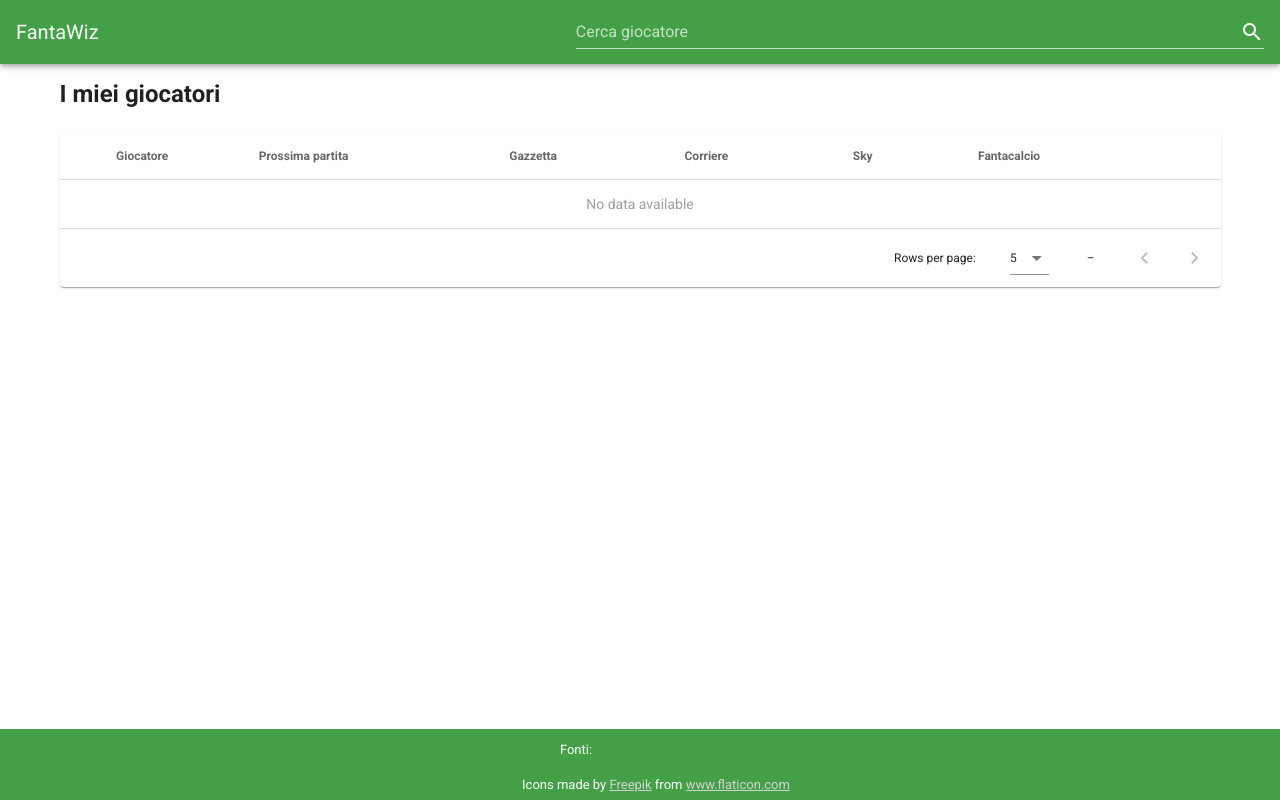
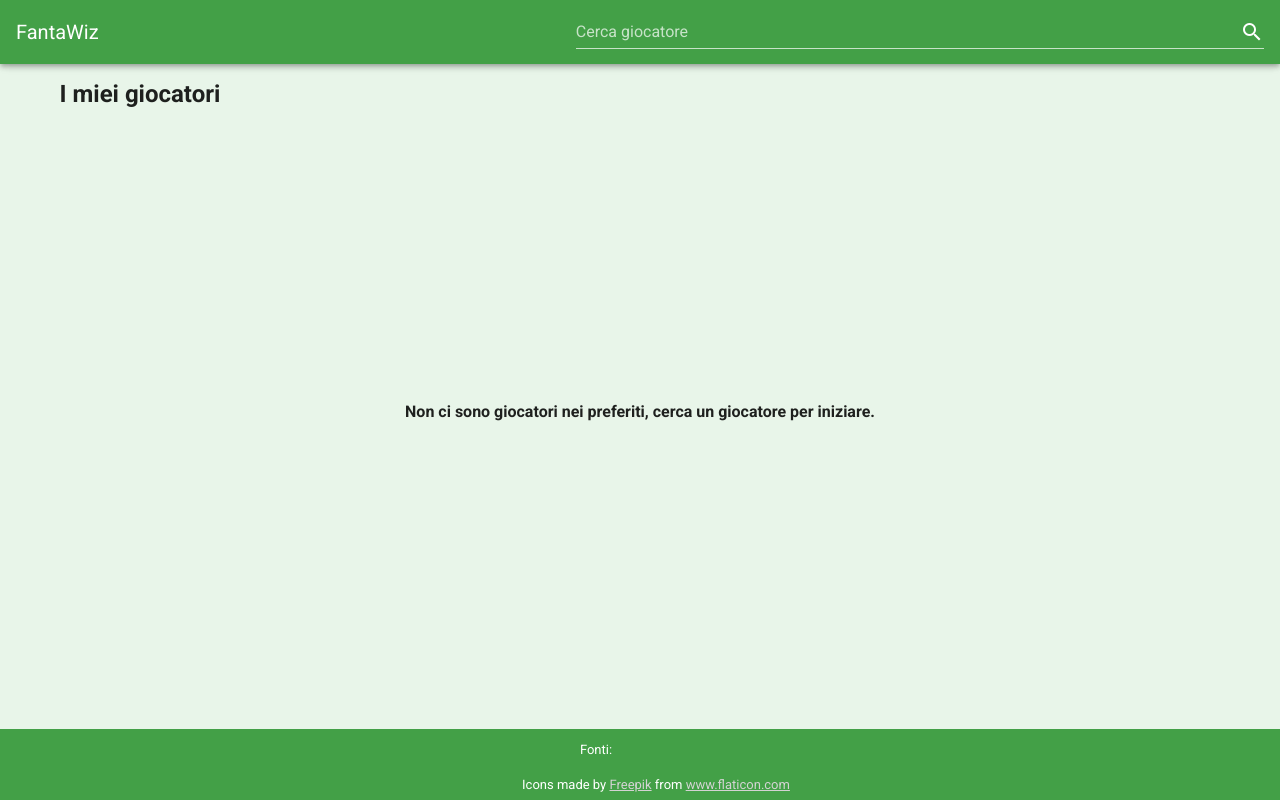
Before and after one commit to vittoriovaselli/FantaWiz, a Vue app in the folder fe/fantawiz-fe/: page / in a window 1280 px wide. Built offline with nearby package versions, Linux system fonts and the light colour scheme.

Commit message:
modified layout + re-written store and changed methods

```diff
--- a/fe/fantawiz-fe/src/App.vue
+++ b/fe/fantawiz-fe/src/App.vue
@@ -13,12 +13,13 @@
         label="Cerca giocatore"
         single-line
         hide-details
+        @keypress="searchResult"
       ></v-text-field>
     </v-app-bar>
 
     <v-content>
-      <Search :headers="headers" :search="search" @close="resetReserch"/>
-      <Favourites :headers="headers"/>
+      <Search :search="search" @close="resetReserch"/>
+      <Favourites />
       <IconLegend/>
     </v-content>
     <v-footer color="primary" id="footer">
@@ -33,9 +34,6 @@
         <a target="_blank" href="https://sport.sky.it/">
           <v-img src="../src/assets/icons/logos/sky-sport.png" width="30px"></v-img>
         </a>
-        <a target="_blank" href="https://www.corrieredellosport.it/">
-          <v-img src="../src/assets/icons/logos/corriere-dello-sport.png" width="30px"></v-img>
-        </a>
       </div>
       <div>Icons made by <a target="_blank" href="https://www.flaticon.com/authors/freepik" title="Freepik">Freepik</a> from <a target="_blank" href="https://www.flaticon.com/" title="Flaticon">www.flaticon.com</a></div>
       </v-footer>
@@ -46,6 +44,7 @@
 import Search from './components/Search';
 import Favourites from './components/Favourites';
 import IconLegend from './components/IconLegend';
+import { mapActions, mapMutations } from 'vuex';
 
 export default {
   name: 'App',
@@ -57,26 +56,28 @@ export default {
   },
 
   data: () => ({
-    headers: [
-      {
-        text: 'Giocatore',
-        align: 'center',
-        value: 'player'
-      },
-      { text: 'Prossima partita', value: 'prossimaPartita', filterable: false },
-      { text: 'Gazzetta', value: 'gazzetta', filterable: false },
-      { text: 'Corriere', value: 'corriere', filterable: false },
-      { text: 'Sky', value: 'sky', filterable: false },
-      { text: 'Fantacalcio', value: 'fantacalcio', filterable: false  },
-      { text: '', value: 'azione', filterable: false, sortable: false  }
-    ],
     search: '',
   }),
 
   methods: {
     resetReserch(){
       this.search = '';
-    }
+    },
+    ...mapActions([
+      'searchTerm',
+    ]),
+    ...mapMutations([
+      'clearSearchTable'
+    ]),
+    searchResult(event){
+      if (event.keyCode === 13) {
+        event.preventDefault();
+        this.searchTerm(this.search.trim().toLowerCase());
+      }
+      if(this.search === ''){
+        this.clearSearchTable();
+      }
+    },
   }
 };
 </script>
@@ -130,4 +131,7 @@ h2{
   cursor: pointer;
 }
 
+.v-content__wrap{
+  background-color: #E8F5E9;
+}
 </style>
--- a/fe/fantawiz-fe/src/components/Favourites.vue
+++ b/fe/fantawiz-fe/src/components/Favourites.vue
@@ -1,36 +1,18 @@
 <template>
   <v-container>
     <h2>I miei giocatori</h2>
-
-    <v-data-table
-      :headers="headers"
-      :items="players"
-      :items-per-page="5"
-      class="elevation-1"
-    >
-     <template v-slot:item.gazzetta="{ item }">
-        <v-spacer></v-spacer>
-        <v-img @click="openLegend(item.gazzetta)" width="48px" lazy-src :src="require('../assets/icons/player-status/' + status[item.gazzetta])"/>
-        <v-spacer></v-spacer>
-      </template>
-      <template v-slot:item.corriere="{ item }">
-        <v-img @click="openLegend(item.corriere)" width="48px" lazy-src :src="require('../assets/icons/player-status/' + status[item.corriere])"/>
-      </template>
-      <template v-slot:item.sky="{ item }">
-        <v-img @click="openLegend(item.sky)" width="48px" lazy-src :src="require('../assets/icons/player-status/' + status[item.sky])"/>
-      </template>
-      <template v-slot:item.fantacalcio="{ item }">
-        <v-img @click="openLegend(item.fantacalcio)" width="48px" lazy-src :src="require('../assets/icons/player-status/' + status[item.fantacalcio])"/>
-      </template>
-      <template v-slot:item.azione="{item}">
-        <v-btn color="primary" @click="removeFromFavourites(item)"><v-icon>mdi-delete</v-icon> Rimuovi dai miei giocatori</v-btn>
-      </template>
-    </v-data-table>
+    <div class="d-flex wrap" v-if="players.length > 0">
+      <Player :key="player.player" v-for="player in players" :player="player"/>
+    </div>
+    <div v-else class="d-flex wrap empty-favourites">
+      <h4>Non ci sono giocatori nei preferiti, cerca un giocatore per iniziare.</h4>
+    </div>
   </v-container>
 </template>
 
 <script>
-import { mapState, mapMutations } from 'vuex';
+import Player from './Player';
+import { mapState, mapMutations, mapActions } from 'vuex';
 
 export default {
   name: 'Favourites',
@@ -39,29 +21,36 @@ export default {
     'headers'
   ],
 
+  components: {
+    Player
+  },
+
   data: () => ({
 
   }),
 
-  computed: mapState({
-    players: state => state.favourites.players,
-    status: state => state.common.status,
-  }),
+  computed: {
+    ...mapState({
+      players: state => state.players.myPlayers,
+      status: state => state.common.status,
+    })
+  },
 
   methods: {
     ...mapMutations([
-      'removeFromFavourites',
       'getMyPlayers',
       'toggleOverlay',
       'setIcon'
+    ]),
+    ...mapActions([
+      'removeFromFavourites',
     ]),
     openLegend(icon){
       this.setIcon(icon);
       this.toggleOverlay();
     }
   },
-
-  created: function () {
+  beforeMount(){
     this.getMyPlayers();
   }
 }
@@ -72,4 +61,19 @@ export default {
   .v-image{
     margin: 10px 0 !important;
   }
+
+  .wrap{
+    flex-wrap: wrap;
+    justify-content: space-around;
+  }
+
+  .v-card{
+    margin-bottom: 20px;
+  }
+
+  .empty-favourites{
+    height: 70vh;
+    align-items: center;
+    text-align: center;
+  }
 </style>
--- a/fe/fantawiz-fe/src/components/IconLegend.vue
+++ b/fe/fantawiz-fe/src/components/IconLegend.vue
@@ -8,7 +8,7 @@
       </div>
       <div class="icon-container d-flex align-center">
         <v-img class="margin-20" width="64px" lazy-src :src="require('../assets/icons/player-status/' + status[selectedIcon])"></v-img>
-         <p class="margin-20"><b>{{legend[selectedIcon]}}</b></p>
+        <p class="margin-20"><b>{{legend[selectedIcon]}}</b></p>
       </div>
     </v-card>
   </v-overlay>
--- /dev/null
+++ b/fe/fantawiz-fe/src/components/Player.vue
@@ -0,0 +1,87 @@
+<template>
+  <v-card elevation="1">
+    <v-card-title class="text-center">{{player.player}}</v-card-title>
+    <v-card-subtitle class="text-center">{{player.prossimaPartita}}</v-card-subtitle>
+    <v-divider></v-divider>
+    <v-list class="d-flex">
+      <v-list-item >
+        <v-card-subtitle>Gazzetta</v-card-subtitle>
+      </v-list-item>
+      <v-list-item>
+        <v-card-subtitle>Sky</v-card-subtitle>
+      </v-list-item>
+      <v-list-item>
+        <v-card-subtitle>Fantacalcio</v-card-subtitle>
+      </v-list-item>
+    </v-list>
+    <v-list class="d-flex" flat>
+      <v-list-item>
+        <v-list-item-avatar>
+          <v-img @click="openLegend(player.gazzetta)" class="margin-20" width="48px" lazy-src :src="require('../assets/icons/player-status/' + status[player.gazzetta])"></v-img>
+        </v-list-item-avatar>
+      </v-list-item>
+      <v-list-item>
+        <v-list-item-avatar>
+          <v-img @click="openLegend(player.sky)" class="margin-20" width="48px" lazy-src :src="require('../assets/icons/player-status/' + status[player.sky])"></v-img>
+        </v-list-item-avatar>
+      </v-list-item>
+      <v-list-item>
+        <v-list-item-avatar>
+          <v-img @click="openLegend(player.fantacalcio)" class="margin-20" width="48px" lazy-src :src="require('../assets/icons/player-status/' + status[player.fantacalcio])"></v-img>
+        </v-list-item-avatar>
+      </v-list-item>
+    </v-list>
+    <v-card-actions class="d-flex align-center justify-center padding-20">
+      <v-btn color="primary" @click="removeFromFavourites(player)"><v-icon>mdi-delete</v-icon> Rimuovi dai miei giocatori</v-btn>
+    </v-card-actions>
+  </v-card>
+</template>
+
+<script>
+import { mapState, mapMutations, mapActions } from 'vuex'
+
+export default {
+  name: 'player',
+  props: [
+    'player'
+  ],
+  computed: {
+    ...mapState({
+      status: state => state.common.status
+    })
+  },
+  methods: {
+    ...mapActions([
+      'removeFromFavourites',
+    ]),
+    ...mapMutations([
+      'toggleOverlay',
+      'setIcon'
+    ]),
+    openLegend(icon){
+      this.setIcon(icon);
+      this.toggleOverlay();
+    }
+  }
+}
+</script>
+
+<style>
+  .v-card__title{
+    justify-content: center;
+  }
+
+  .v-list-item{
+    display: flex;
+    align-items: center;
+    justify-content: center;
+  }
+
+  .padding-20{
+    padding: 20px !important;
+  }
+
+  .v-application--is-ltr .v-list-item__avatar{
+    margin-right: 0 !important;
+  }
+</style>
--- a/fe/fantawiz-fe/src/components/Search.vue
+++ b/fe/fantawiz-fe/src/components/Search.vue
@@ -1,71 +1,74 @@
 <template>
-  <v-container v-if="search!=''">
-    <h2>Risultati della Ricerca per:
+   <v-container v-if="players.length > 0">
+     <h2>Risultati della Ricerca per:
       <v-chip close color="secondary"
-      @click:close="resetReserch"
-      >{{search}}</v-chip></h2>
-    <v-data-table
-      :headers="headers"
-      :items="players"
-      :search="search"
-      class="elevation-1"
-    >
-      <template v-slot:item.gazzetta="{ item }">
-        <v-spacer></v-spacer>
-        <v-img @click="openLegend(item.gazzetta)" width="48px" lazy-src :src="require('../assets/icons/player-status/' + status[item.gazzetta])"/>
-        <v-spacer></v-spacer>
-      </template>
-      <template v-slot:item.corriere="{ item }">
-        <v-img @click="openLegend(item.corriere)" width="48px" lazy-src :src="require('../assets/icons/player-status/' + status[item.corriere])"/>
-      </template>
-      <template v-slot:item.sky="{ item }">
-        <v-img @click="openLegend(item.sky)" width="48px" lazy-src :src="require('../assets/icons/player-status/' + status[item.sky])"/>
-      </template>
-      <template v-slot:item.fantacalcio="{ item }">
-        <v-img @click="openLegend(item.fantacalcio)" width="48px" lazy-src :src="require('../assets/icons/player-status/' + status[item.fantacalcio])"/>
-      </template>
-      <template v-slot:item.azione="{item}">
-        <v-btn color="primary" @click="addToFavourites(item)"><v-icon>mdi-plus</v-icon>Aggiungi ai miei giocatori</v-btn>
-      </template>
-    </v-data-table>
+        @click:close="resetReserch"
+      >
+      {{search}}
+      </v-chip>
+    </h2>
 
+    <div class="d-flex wrap">
+      <SearchResultPlayer :key="player.player" v-for="player in players" :player="player"/>
+    </div>
   </v-container>
 </template>
 
 <script>
-  import { mapState, mapMutations } from 'vuex';
+  import { mapState, mapMutations, mapActions } from 'vuex';
+  import SearchResultPlayer from './SearchResultPlayer'
 
   export default {
     name: 'Search',
     props: [
-      'headers',
-      'search'
+      'search',
+      'reload',
     ],
+    components: {
+      SearchResultPlayer
+    },
 
     data: () => ({
-      //
+
     }),
 
-    computed: mapState({
-      players: state => state.searches.players,
-      status: state => state.common.status,
-      selectedIcon: state => state.common.selectedIcon,
-    }),
-
+    computed: {
+      ...mapState({
+        players: state => state.players.filteredPlayers,
+        myPlayers: state => state.players.myPlayers,
+        status: state => state.common.status,
+        selectedIcon: state => state.common.selectedIcon,
+        loading: state => state.players.loading,
+      })
+    },
     methods: {
       resetReserch(){
         this.$emit('close');
+        this.clearSearchTable();
       },
       ...mapMutations([
+        'toggleOverlay',
+        'setIcon',
+        'getAllPlayers',
+        'clearSearchTable'
+      ]),
+      ...mapActions([
         'addToFavourites',
-        'toggleOverlay',
-        'setIcon'
       ]),
       openLegend(icon){
         this.setIcon(icon);
         this.toggleOverlay();
+      },
+      beforeMount(){
+        this.getAllPlayers();
+      },
+      add(player){
+        const index = this.players.indexOf(player);
+        this.addToFavourites(player);
+        this.players[index].disableButton = true;
+        console.log(this.players[index]);
       }
-    }
+    },
   }
 </script>
 
@@ -73,4 +76,13 @@
   .v-image{
     margin: 10px 0 !important;
   }
+
+  .wrap{
+    flex-wrap: wrap;
+    justify-content: space-around;
+  }
+
+  .v-card{
+    margin-bottom: 20px;
+  }
 </style>
--- /dev/null
+++ b/fe/fantawiz-fe/src/components/SearchResultPlayer.vue
@@ -0,0 +1,90 @@
+<template>
+  <v-card elevation="1">
+    <v-card-title class="text-center">{{player.player}}</v-card-title>
+    <v-card-subtitle class="text-center">{{player.prossimaPartita}}</v-card-subtitle>
+    <v-divider></v-divider>
+    <v-list class="d-flex">
+      <v-list-item >
+        <v-card-subtitle>Gazzetta</v-card-subtitle>
+      </v-list-item>
+      <v-list-item>
+        <v-card-subtitle>Sky</v-card-subtitle>
+      </v-list-item>
+      <v-list-item>
+        <v-card-subtitle>Fantacalcio</v-card-subtitle>
+      </v-list-item>
+    </v-list>
+    <v-list class="d-flex" flat>
+      <v-list-item>
+        <v-list-item-avatar>
+          <v-img @click="openLegend(player.gazzetta)" class="margin-20" width="48px" lazy-src :src="require('../assets/icons/player-status/' + status[player.gazzetta])"></v-img>
+        </v-list-item-avatar>
+      </v-list-item>
+      <v-list-item>
+        <v-list-item-avatar>
+          <v-img @click="openLegend(player.sky)" class="margin-20" width="48px" lazy-src :src="require('../assets/icons/player-status/' + status[player.sky])"></v-img>
+        </v-list-item-avatar>
+      </v-list-item>
+      <v-list-item>
+        <v-list-item-avatar>
+          <v-img @click="openLegend(player.fantacalcio)" class="margin-20" width="48px" lazy-src :src="require('../assets/icons/player-status/' + status[player.fantacalcio])"></v-img>
+        </v-list-item-avatar>
+      </v-list-item>
+    </v-list>
+    <v-card-actions class="d-flex align-center justify-center padding-20">
+      <v-btn color="primary" :disabled="inMyPlayers(player)" @click="addToFavourites(player)"><v-icon v-if="!inMyPlayers(player)">mdi-plus</v-icon>{{inMyPlayers(player) ? 'Aggiunto ai miei giocatori' : 'Aggiungi ai miei giocatori'}}</v-btn>
+    </v-card-actions>
+  </v-card>
+</template>
+
+<script>
+import { mapState, mapGetters, mapMutations, mapActions } from 'vuex'
+
+export default {
+  name: 'search-player',
+  props: [
+    'player'
+  ],
+  computed: {
+    ...mapState({
+      status: state => state.common.status
+    }),
+    ...mapGetters([
+      'inMyPlayers'
+    ])
+  },
+  methods: {
+    ...mapActions([
+      'addToFavourites',
+    ]),
+    ...mapMutations([
+      'toggleOverlay',
+      'setIcon'
+    ]),
+    openLegend(icon){
+      this.setIcon(icon);
+      this.toggleOverlay();
+    }
+  }
+}
+</script>
+
+<style>
+  .v-card__title{
+    justify-content: center;
+  }
+
+  .v-list-item{
+    display: flex;
+    align-items: center;
+    justify-content: center;
+  }
+
+  .padding-20{
+    padding: 20px !important;
+  }
+
+  .v-application--is-ltr .v-list-item__avatar{
+    margin-right: 0 !important;
+  }
+</style>
--- a/fe/fantawiz-fe/src/main.js
+++ b/fe/fantawiz-fe/src/main.js
@@ -2,8 +2,7 @@ import Vue from 'vue'
 import App from './App.vue'
 import Vuex from 'vuex'
 import vuetify from './plugins/vuetify';
-import favourites from './modules/favourites';
-import searches from './modules/searches';
+import players from './modules/players';
 import common from './modules/common';
 
 Vue.config.productionTip = false;
@@ -12,8 +11,7 @@ Vue.use(Vuex);
 
 const store = new Vuex.Store({
   modules: {
-    favourites,
-    searches,
+    players,
     common,
   }
 })
--- /dev/null
+++ b/fe/fantawiz-fe/src/modules/players.js
@@ -0,0 +1,91 @@
+const state = {
+  players: [
+    {
+      player: 'Petagna',
+      prossimaPartita: 'juve-spal',
+      gazzetta: 0,
+      sky: 0,
+      fantacalcio: 0,
+    },
+    {
+      player: 'Ronaldo',
+      prossimaPartita: 'juve-spal',
+      gazzetta: 0,
+      sky: 0,
+      fantacalcio: 1,
+    },
+    {
+      player: 'Gomez',
+      prossimaPartita: 'atalanta-sampdoria',
+      gazzetta: 3,
+      sky: 3,
+      fantacalcio: 3,
+    },
+    {
+      player: 'Zaniolo',
+      prossimaPartita: 'fiorentina-roma',
+      gazzetta: 2,
+      sky: 2,
+      fantacalcio: 2,
+    },
+  ],
+  filteredPlayers: [  ],
+  myPlayers: [ ]
+};
+
+const getters = {
+  inMyPlayers: (state) => (player) => {
+    return state.myPlayers.find(element => element.player === player.player) ? true : false;
+  }
+};
+
+const mutations = {
+  clearSearchTable(state){
+    state.filteredPlayers = [];
+  },
+  getMyPlayers(state){
+    state.myPlayers = JSON.parse(localStorage.getItem('myPlayers')) || [];
+  }
+};
+
+const actions = {
+  removeFromFavourites ({state}, player) {
+    state.myPlayers.splice(state.myPlayers.indexOf(player),1);
+    localStorage.setItem('myPlayers', JSON.stringify(state.myPlayers));
+  },
+
+  addToFavourites ({state}, player) {
+    if(state.myPlayers.indexOf(player) == -1){
+      state.myPlayers.push(player);
+      localStorage.setItem('myPlayers', JSON.stringify(state.myPlayers));
+    }
+  },
+  searchTerm({ state, commit }, search){
+    //search if the element already exists in the filtered array of players (someone could hit enter more than once)
+    let found = false, i;
+    commit('clearSearchTable');
+    for(i=0; i<state.filteredPlayers.length && !found; i++){
+      if(state.filteredPlayers[i].player.toLowerCase().includes(search)){
+        found = true;
+      }
+    }
+
+    //if it doesn't exists
+    if(!found){
+      //scan all players array
+      for(i=0; i<state.players.length; i++){
+        if(state.players[i].player.toLowerCase().includes(search)){
+          let player = state.players[i];
+          state.filteredPlayers.push(player);
+        }
+      }
+    }
+  }
+};
+
+export default {
+  state,
+  getters,
+  mutations,
+  actions
+}
--- a/fe/fantawiz-fe/src/modules/searches.js
+++ /dev/null
@@ -1,55 +0,0 @@
-const state = {
-  players: [
-    {
-      player: 'Petagna',
-      prossimaPartita: 'juve-spal',
-      gazzetta: 0,
-      corriere: 0,
-      sky: 0,
-      fantacalcio: 0,
-    },
-    {
-      player: 'Ronaldo',
-      prossimaPartita: 'juve-spal',
-      gazzetta: 0,
-      corriere: 1,
-      sky: 0,
-      fantacalcio: 1,
-    },
-    {
-      player: 'Gomez',
-      prossimaPartita: 'atalanta-sampdoria',
-      gazzetta: 3,
-      corriere: 3,
-      sky: 3,
-      fantacalcio: 3,
-    },{
-      player: 'Zaniolo',
-      prossimaPartita: 'fiorentina-roma',
-      gazzetta: 2,
-      corriere: 2,
-      sky: 2,
-      fantacalcio: 2,
-    },
-  ],
-  search: '',
-};
-
-const getters = {
-
-};
-
-const mutations = {
-
-};
-
-const actions = {
-
-};
-
-export default {
-  state,
-  getters,
-  mutations,
-  actions
-}
```
Also changed, not shown: fe/fantawiz-fe/src/modules/favourites.js (deleted, +0 -37 lines), fe/fantawiz-fe/src/assets/icons/logos/corriere-dello-sport.png (deleted), fe/fantawiz-fe/src/modules/common.js (line endings or trailing spaces).
